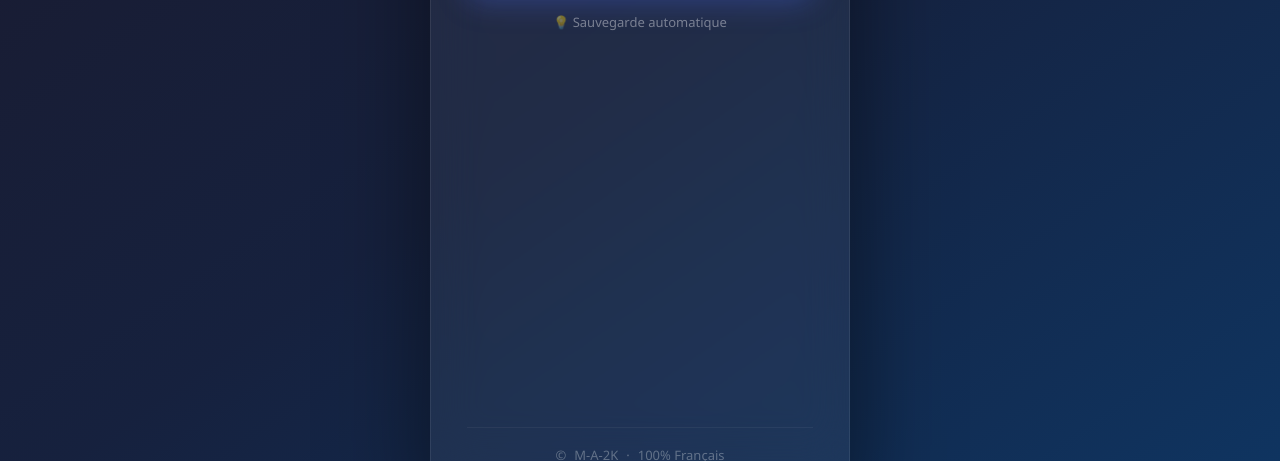
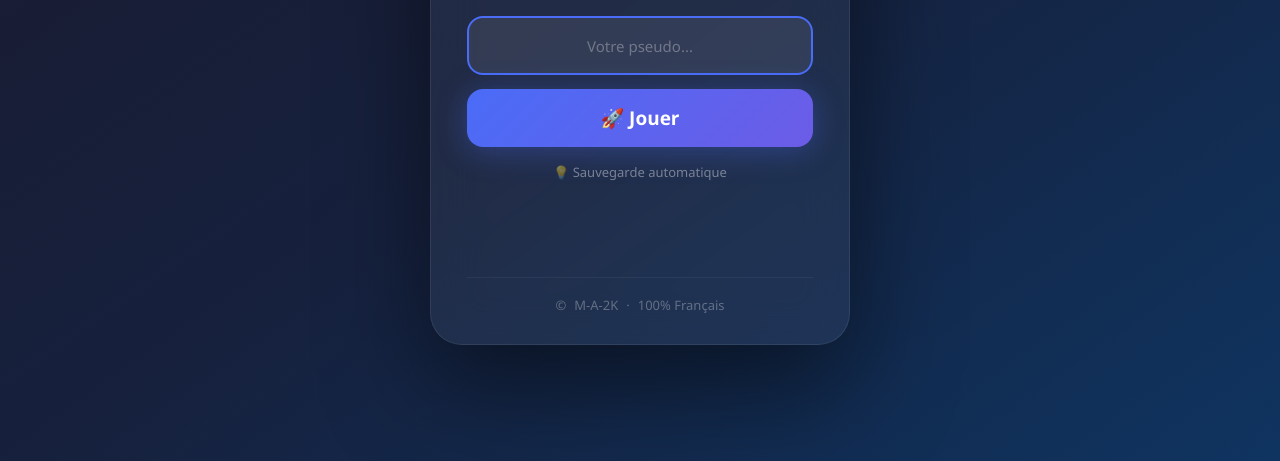
Before and after one commit to kondomarcandre-lang/arysex, a website: page index.html in a window 1280 px wide. Shown: the part 339-800 px from the top of the page. Drawn offline with nearby package versions, Linux system fonts and the light colour scheme.

Commit message:
modification

```diff
--- a/index.html
+++ b/index.html
@@ -1488,7 +1488,7 @@
         }
 
         .welcome-footer {
-            margin-top: 308px;
+            margin-top: 8px;
             padding-top: 18px;
             border-top: 1px solid rgba(255, 255, 255, 0.05);
             color: rgba(255, 255, 255, 0.3);
```
